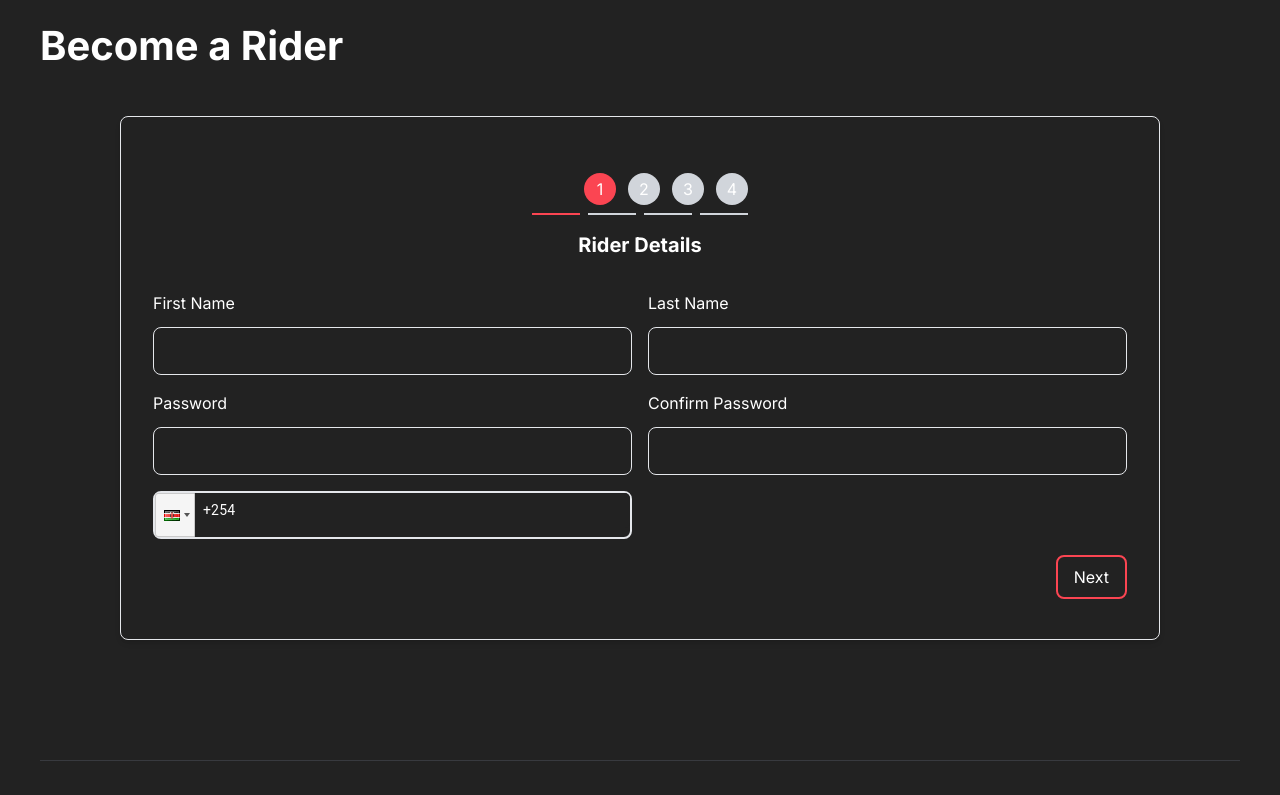
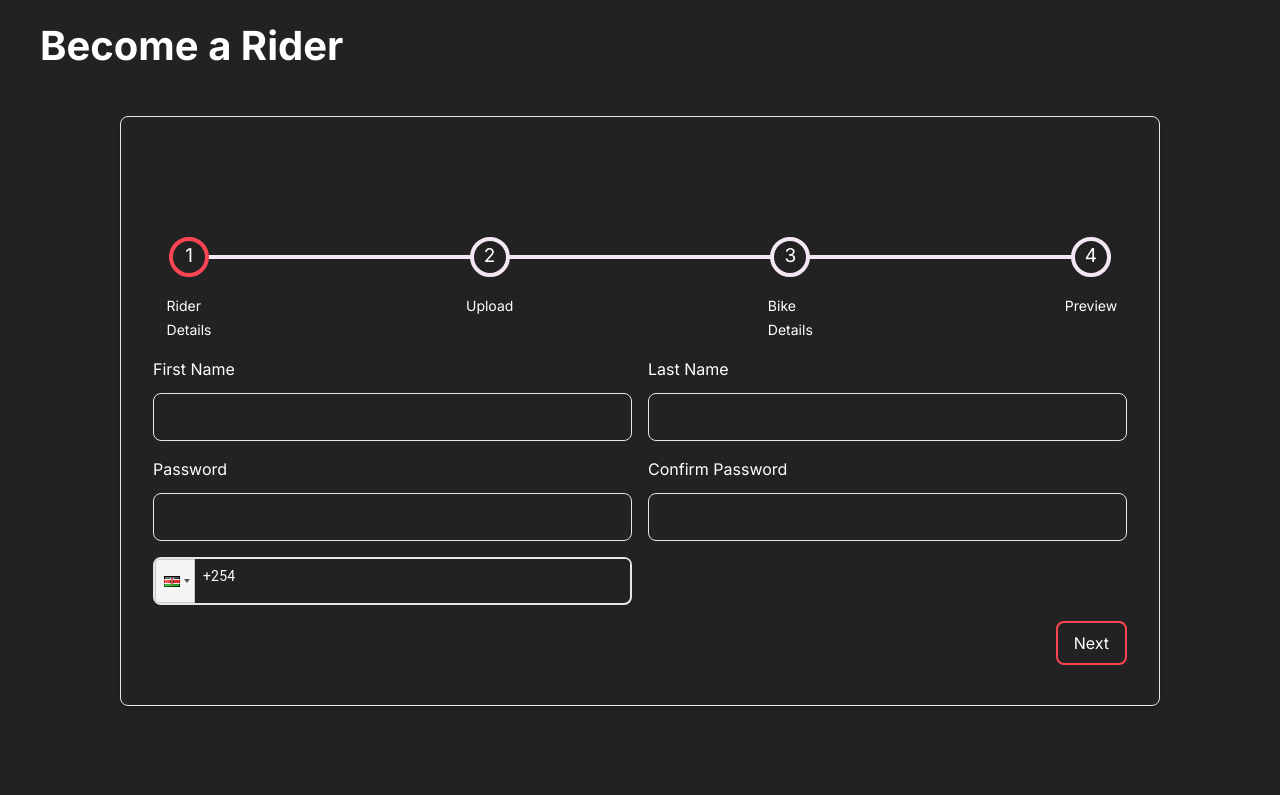
Before and after one commit to komenAnna/Songa, a Next.js app: page / in a window 1280 px wide. Shown: the part 1040-1835 px from the top of the page. Built offline with nearby package versions, Linux system fonts and the light colour scheme.

Commit message:
[update]: form component

```diff
--- a/app/components/Elements/Forms/FormWrapper.tsx
+++ b/app/components/Elements/Forms/FormWrapper.tsx
@@ -8,7 +8,7 @@ type FormWrapperProps = {
 export default function FormWrapper({title, children}: FormWrapperProps) {
   return (
     <>
-      <h2 className='text-center font-bold text-xl m-0 mb-[2rem]'>{title}</h2>
+      {/* <h2 className='text-center font-bold text-xl m-0 mb-[2rem]'>{title}</h2> */}
     <div className='grid gap-[1rem] justify-start md:grid-cols-2'> {children}</div>
     </>
   )
--- /dev/null
+++ b/app/components/Elements/Loaders/ProgressSteps.tsx
@@ -0,0 +1,42 @@
+import React from 'react';
+
+type Step = {
+  number: number;
+  label: string;
+};
+
+type ProgressStepsProps = {
+  steps: Step[];
+  currentStepIndex: number;
+};
+
+const ProgressSteps: React.FC<ProgressStepsProps> = ({ steps, currentStepIndex }) => {
+  return (
+    <div className="w-full max-w-600px mx-auto px-4 my-20">
+      <div className="flex justify-between mt-14 relative step-container">
+        {steps.map((step, index) => (
+          <div key={step.number} className="relative">
+            <div
+              className={`w-10 h-10 bg-primary border-4 rounded-full transition duration-400 ease-in-out flex justify-center items-center ${
+                index === currentStepIndex ? 'border-[#FB4552]' : 'border-[#f3e7f3]'
+              }`}
+            >
+              <span className={`text-[19px] ${index === currentStepIndex ? 'text-white' : 'text-white'}`}>
+                {step.number}
+              </span>
+            </div>
+            <div className="absolute top-14 left-1/2 transform -translate-x-1/2">
+              <span
+                className={`text-sm ${index === currentStepIndex ? 'text-white' : 'text-white'}`}
+              >
+                {step.label}
+              </span>
+            </div>
+          </div>
+        ))}
+      </div>
+    </div>
+  );
+};
+
+export default ProgressSteps;
--- a/app/components/Riders/Forms/RiderDetails.tsx
+++ b/app/components/Riders/Forms/RiderDetails.tsx
@@ -13,6 +13,7 @@ type RiderDetails = {
   password: string;
   phone_no: string;
   confirmPassword: string;
+
   // onPhoneChange: (phone: string) => void;
 }
 
@@ -55,7 +56,7 @@ export default function RiderDetails({ first_name, last_name, password, phone_no
 
 
   return (
-    <FormWrapper title="Rider Details">
+    <FormWrapper title="">
       <FormInput value={first_name} onChange={(e) => updateFields({ first_name: e.target.value })} label="First Name" type="text" name="f_name" required />
       <FormInput value={last_name} onChange={(e) => updateFields({ last_name: e.target.value })} label="Last Name" name="l_name" type="text" required />
       <FormInput value={password} onChange={(e) => updateFields({ password: e.target.value })} label="Password" name="l_name" type="password" required />
--- a/app/components/Riders/Forms/Upload.tsx
+++ b/app/components/Riders/Forms/Upload.tsx
@@ -50,7 +50,7 @@ export default function Upload({ updateFields }: RiderDetailsProps) {
   }, [idImage, licenseImage])
 
   return (
-    <FormWrapper title="Documents Upload">
+    <FormWrapper title="">
       <div className=''>
         <h2 className="font-semibold">Identification Card (ID)</h2>
         <div className="flex h-48 border w-[17rem] my-3 rounded-lg items-center justify-center">
--- a/app/components/Riders/index.tsx
+++ b/app/components/Riders/index.tsx
@@ -1,108 +1,103 @@
+"use client"
+import { useMultistepForm } from '@/app/hooks/useMultistepForm';
 /* eslint-disable react/jsx-key */
-"use client"
-import { useMultistepForm } from '@/app/hooks/useMultistepForm'
-import React, { FormEvent, useState } from 'react'
-import RiderDetails from './Forms/RiderDetails'
-import Upload from './Forms/Upload'
-import Preview from './Preview'
-import BikeDetails from './Forms/BikeDetails'
+import React, { FormEvent, useState } from 'react';
+import ProgressSteps from '../Elements/Loaders/ProgressSteps';
+import BikeDetails from './Forms/BikeDetails';
+import RiderDetails from './Forms/RiderDetails';
+import Upload from './Forms/Upload';
+import Preview from './Preview';
 
 type FormData = {
-  first_name: string,
-  last_name: string,
-  password: string,
-  confirmPassword: string,
-  phone_no: string,
-  id_photo: string,
-  dl_photo: string,
-  bike_type: string,
-  plate_no: string,
-  insuarance_provider: string,
-  insuarance_policy_no: string,
-}
+  first_name: string;
+  last_name: string;
+  password: string;
+  confirmPassword: string;
+  phone_no: string;
+  id_photo: string;
+  dl_photo: string;
+  bike_type: string;
+  plate_no: string;
+  insurance_provider: string;
+  insurance_policy_no: string;
+};
 
-const INITAL_DATA: FormData = {
-  first_name: "",
-  last_name: "",
-  password: "",
-  confirmPassword: "",
-  phone_no: "",
-  id_photo: "",
-  dl_photo: "",
-  bike_type: "",
-  plate_no: "",
-  insuarance_provider: "",
-  insuarance_policy_no: "",
-}
+const INITIAL_DATA: FormData = {
+  first_name: '',
+  last_name: '',
+  password: '',
+  confirmPassword: '',
+  phone_no: '',
+  id_photo: '',
+  dl_photo: '',
+  bike_type: '',
+  plate_no: '',
+  insurance_provider: '',
+  insurance_policy_no: '',
+};
+
+
 
 export default function RegistrationForm() {
-  const [data, setData] = useState(INITAL_DATA)
+  const [data, setData] = useState(INITIAL_DATA);
+  const { currentStepIndex, step, steps, isFirstStep, isLastStep, goTo, next, back } = useMultistepForm([
+    { component: <RiderDetails {...data} updateFields={updateFields} />, step: { number: 1, label: 'Rider Details' } },
+    { component: <Upload {...data} updateFields={updateFields} />, step: { number: 2, label: 'Upload' } },
+    { component: <BikeDetails {...data} updateFields={updateFields} />, step: { number: 3, label: 'Bike Details' } },
+    { component: <Preview {...data} updateFields={updateFields} />, step: { number: 4, label: 'Preview' } },
+  ]);
+
 
   function updateFields(fields: Partial<FormData>) {
     setData(prev => {
-      return { ...prev, ...fields }
-    })
+      return { ...prev, ...fields };
+    });
   }
 
-  const { steps, currentStepIndex, step, isFirstStep, back, next, isLastStep } = useMultistepForm([
-    <RiderDetails {...data} updateFields={updateFields} />,
-    <Upload {...data} updateFields={updateFields} />,
-    <BikeDetails {...data} updateFields={updateFields} />,
-    <Preview {...data} updateFields={updateFields} />
-  ])
+  function onSubmitHandler(e: FormEvent) {
+    e.preventDefault();
 
-  function onSubmitHandler(e: FormEvent) {
-    e.preventDefault()
-
-    next()
+    next();
   }
 
+  const progressPercentage = ((currentStepIndex + 1) / steps.length) * 100;
+
   return (
-    <div className='relative text-white py-5 px-3 border md:mx-20 w-[86vw] md:w-auto md:my-10 rounded-lg shadow-md'>
-      <form onSubmit={onSubmitHandler} className='p-5'>
-        <div className="flex my-4 justify-center h-full">
-          <div className="flex flex-col items-end">
-            <div className="flex space-x-3 items-center">
-              {steps.map((_, index) => (
-                <div
-                  key={index}
-                  className={`relative flex items-center justify-center h-8 w-8 rounded-full ${index === currentStepIndex ? 'bg-[#FB4552] text-white' : 'bg-gray-300'
-                    }`}
-                >
-                  {index + 1}
-                  {index !== steps.length - 1 && (
-                    <div
-                      className={`absolute top-1/2 -translate-y-1/2 left-8 h-0.5 ${index <= currentStepIndex ? 'bg-[#FB4552]' : 'bg-gray-300'
-                        }`}
-                    ></div>
-                  )}
-                </div>
-              ))}
-            </div>
-            <div className="flex space-x-2 mt-2">
-              {steps.map((_, index) => (
-                <div
-                  key={index}
-                  className={`h-0.5 w-12 ${index <= currentStepIndex ? 'bg-[#FB4552]' : 'bg-gray-300'
-                    }`}
-                ></div>
-              ))}
-            </div>
-          </div>
-        </div>
+    <div className="relative text-white py-5 px-3 border md:mx-20 w-[86vw] md:w-auto md:my-10 rounded-lg shadow-md">
+      <form onSubmit={onSubmitHandler} className="p-5">
+        {/* Custom Progress Bar */}
+        <ProgressSteps steps={steps} currentStepIndex={currentStepIndex} />
 
         {step}
 
         {/* Navigation */}
-        <div className='mt-[1rem] flex gap-[.5rem] justify-end'>
-          {!isFirstStep && <button type='button' onClick={back}>Back</button>}
-          <button type='submit' className='rounded-lg border-[#FB4552] px-4 py-2 border-2 flex items-center justify-center space-x-3
-              hover:bg-[#FB4552]
-            '>
-            {isLastStep ? "Finish" : "Next"}
+        <div className="mt-[1rem] flex gap-[.5rem] justify-end">
+          {!isFirstStep && (
+            <button
+              type="button"
+              onClick={back}
+              className="rounded-lg border-[#FB4552] px-4 py-2 border-2 flex items-center justify-center space-x-3 hover:bg-[#FB4552]"
+            >
+              Back
+            </button>
+          )}
+          {currentStepIndex === 1 && (
+            <button
+              type="button"
+              onClick={() => console.log('Upload button clicked')}
+              className="rounded-lg border-[#FB4552] px-4 py-2 border-2 flex items-center justify-center space-x-3 hover:bg-[#FB4552]"
+            >
+              Upload
+            </button>
+          )}
+          <button
+            type="submit"
+            className="rounded-lg border-[#FB4552] px-4 py-2 border-2 flex items-center justify-center space-x-3 hover:bg-[#FB4552]"
+          >
+            {isLastStep ? 'Finish' : 'Next'}
           </button>
         </div>
       </form>
     </div>
-  )
+  );
 }
--- a/app/globals.css
+++ b/app/globals.css
@@ -2,9 +2,19 @@
 @tailwind components;
 @tailwind utilities;
 
-
 /* styles/globals.css */
 
 body {
-    background: #222222;
-  }
+  background: #222222;
+}
+
+.step-container::before {
+  content: "";
+  position: absolute;
+  background: #f3e7f3;
+  height: 4px;
+  width: 100%;
+  top: 50%;
+  transform: translateY(-50%);
+  left: 0;
+}
--- a/app/hooks/useMultistepForm.tsx
+++ b/app/hooks/useMultistepForm.tsx
@@ -1,36 +1,39 @@
-"use client"
-import { ReactElement, useState } from "react";
+import { ReactElement, useState } from 'react';
 
-export function useMultistepForm(steps: ReactElement[]) {
-    const [currentStepIndex, setCurrentStepIndex] = useState(0)
+type Step = {
+  number: number;
+  label: string;
+};
+
+export function useMultistepForm(steps: { component: ReactElement; step: Step }[]) {
+  const [currentStepIndex, setCurrentStepIndex] = useState(0);
 
   function next() {
-        setCurrentStepIndex(i => {
-            if (i >= steps.length - 1) return i
-
-            return i+1
-        })
+    setCurrentStepIndex((i) => {
+      if (i >= steps.length - 1) return i;
+      return i + 1;
+    });
   }
 
   function back() {
-        setCurrentStepIndex(i => {
-            if (i <= 0) return i
-            return i-1
-        })
+    setCurrentStepIndex((i) => {
+      if (i <= 0) return i;
+      return i - 1;
+    });
   }
 
   function goTo(index: number) {
-        setCurrentStepIndex(index)
+    setCurrentStepIndex(index);
   }
 
   return {
     currentStepIndex,
-        step: steps[currentStepIndex],
-        steps,
+    step: steps[currentStepIndex]?.component,
+    steps: steps.map((step) => step.step),
     isFirstStep: currentStepIndex === 0,
     isLastStep: currentStepIndex === steps.length - 1,
     goTo,
     next,
-        back
+    back,
+  };
 }
-}
```
Also changed, not shown: app/components/Riders/Forms/BikeDetails.tsx (+8 -8 lines), app/components/Riders/Preview.tsx (+5 -5 lines). Lines whose indentation alone changed are shown as unchanged.
